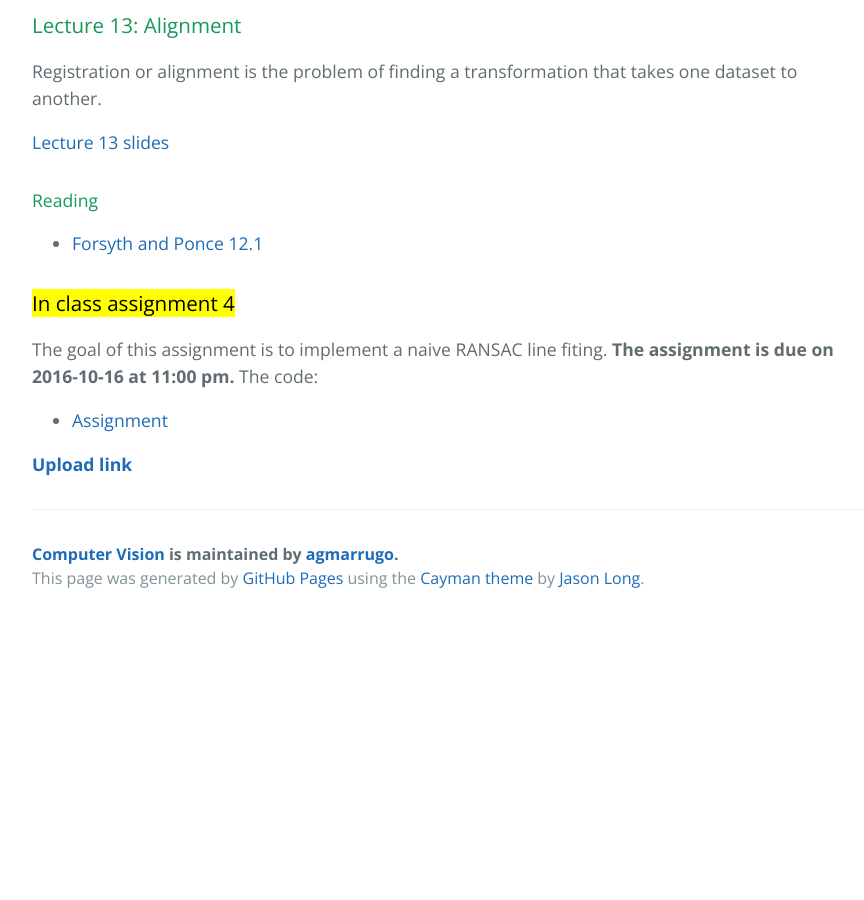
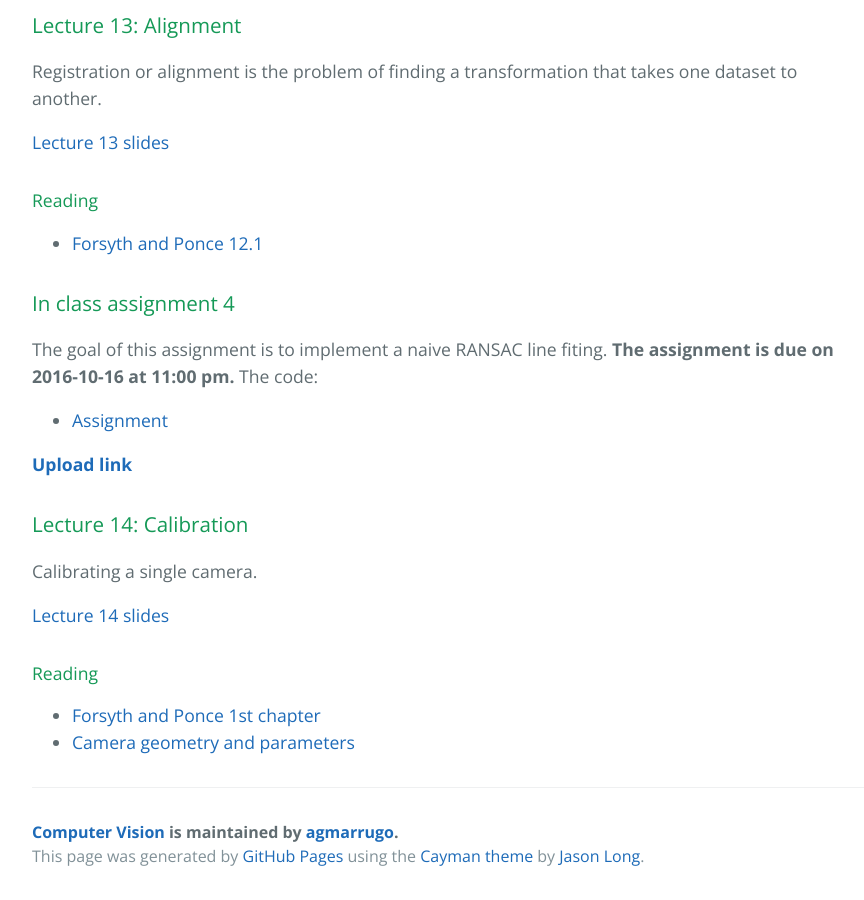
Before and after one commit to opi-lab/optical-metrology-2021, a Jekyll site: the page built from index.md, in a window 1280 px wide and 900 px high, scrolled down 5235 px. Shown: the whole window, without its empty margins (192-1056 px from the left). Built offline with Jekyll 4.4.1, drawn with Linux system fonts in a browser that asks for light colours; before the commit the page ends 5857 px from its top, so only the background shows below that.

Commit message:
Update index.md

```diff
--- a/index.md
+++ b/index.md
@@ -199,13 +199,13 @@ We continue on the topic of fitting, this time via the Hough Transform.
 
 Registration or alignment is the problem of finding a transformation that takes one dataset to another.
 
-[Lecture 13 slides](https://www.dropbox.com/s/orsrjal2bbbo4hx/lec13_alignment.pdf?dl=0)
+[Lecture 13 slides](https://www.dropbox.com/s/4u45v4jwiqztxzy/lec13_alignment.pptx?dl=0)
 
 #### Reading
 
 - [Forsyth and Ponce 12.1](https://www.dropbox.com/s/jkpze7ixos6jlpk/Forsyth-Ponce-chapter-12-1.pdf?dl=0)
 
-### <mark>In class assignment 4</mark>
+### In class assignment 4
 
 The goal of this assignment is to implement a naive RANSAC line fiting.
 **The assignment is due on 2016-10-16 at 11:00 pm.**
@@ -214,3 +214,14 @@ The code:
 - [Assignment](https://www.dropbox.com/sh/mxy8wde75c95s2q/AAAb8WnqKnrJCxA69gtCBWKwa?dl=0)
 
 [**Upload link**](https://www.dropbox.com/request/NUR1i2bZ4CEW9G5a4hR3)
+
+### Lecture 14: Calibration
+
+Calibrating a single camera.
+
+[Lecture 14 slides](https://www.dropbox.com/s/lj8md9yf7gzo4eh/lec14_calibration.pptx?dl=0)
+
+#### Reading
+
+- [Forsyth and Ponce 1st chapter](https://www.dropbox.com/s/mfol1581hpd6fwy/Forsyth-Ponce-chapter-01.pdf?dl=0)
+- [Camera geometry and parameters](https://www.dropbox.com/s/2olqadczmsoevo7/01-lectura-geometria-camaras.pdf?dl=0)
```
